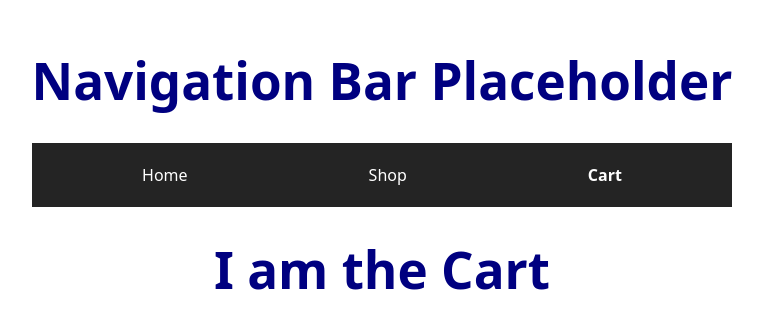
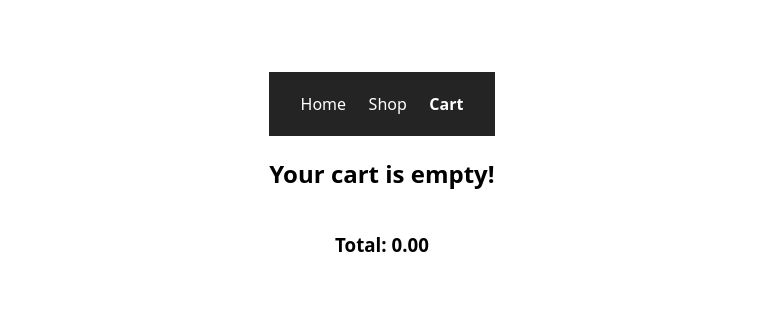
Before and after one commit to Lyarc79/Shopping-Cart, a React (Vite) app: page /cart in a window 1280 px wide. Shown: the part 225-554 px from the top of the page, without its empty margins (258-1021 px from the left). Built offline with nearby package versions, Linux system fonts and the light colour scheme.

Commit message:
Implement Cart functionality(remove, update)

```diff
--- a/src/App.jsx
+++ b/src/App.jsx
@@ -31,11 +31,32 @@ function App() {
     }
   };
 
+  const handleRemoveFromCart = (productId) => {
+    setCartItem(cartItem.filter((item) => item.id !== productId));
+  };
+
+  const handleUpdateQuantity = (productId, newQuantity) => {
+    setCartItem(
+      cartItem.map((item) => {
+        if (item.id === productId) {
+          return { ...item, quantity: newQuantity };
+        }
+        return item;
+      }),
+    );
+  };
+
   return (
     <>
-      <h1>Navigation Bar Placeholder</h1>
       <Navbar totalItems={totalItems} />
-      <Outlet context={{ cartItem, handleAddToCart }} />
+      <Outlet
+        context={{
+          cartItem,
+          handleAddToCart,
+          handleRemoveFromCart,
+          handleUpdateQuantity,
+        }}
+      />
     </>
   );
 }
--- a/src/components/CartItem.jsx
+++ b/src/components/CartItem.jsx
@@ -0,0 +1,16 @@
+import styles from "./CartItem.module.css";
+
+export default function CartItem({ item, onRemove, onUpdate }) {
+  return (
+    <div className={styles.cartItem}>
+      <h3>{item.title}</h3>
+      <p>{item.price}</p>
+      <input
+        type="number"
+        value={item.quantity}
+        onChange={(e) => onUpdate(item.id, Number(e.target.value))}
+      />
+      <button onClick={() => onRemove(item.id)}>Remove Item</button>
+    </div>
+  );
+}
--- /dev/null
+++ b/src/components/CartItem.module.css
@@ -0,0 +1,5 @@
+.cartItem {
+  display: flex;
+  flex-direction: row;
+  gap: 15px;
+}
--- a/src/pages/Cart.jsx
+++ b/src/pages/Cart.jsx
@@ -1,3 +1,33 @@
+import { useOutletContext } from "react-router-dom";
+import CartItem from "../components/CartItem";
+import styles from "./Cart.module.css";
+
 export default function Cart() {
-  return <h1>I am the Cart</h1>;
+  const { cartItem, handleRemoveFromCart, handleUpdateQuantity } =
+    useOutletContext();
+
+  const grandTotal = cartItem.reduce(
+    (acc, item) => acc + item.price * item.quantity,
+    0,
+  );
+
+  return (
+    <div className={styles.cart}>
+      {cartItem.length === 0 ? (
+        <h2>Your cart is empty!</h2>
+      ) : (
+        cartItem.map((item) => {
+          return (
+            <CartItem
+              key={item.id}
+              item={item}
+              onRemove={handleRemoveFromCart}
+              onUpdate={handleUpdateQuantity}
+            />
+          );
+        })
+      )}
+      <h3>Total: {grandTotal.toFixed(2)}</h3>
+    </div>
+  );
 }
--- /dev/null
+++ b/src/pages/Cart.module.css
@@ -0,0 +1,4 @@
+.cart {
+  display: flex;
+  flex-direction: column;
+}
```
